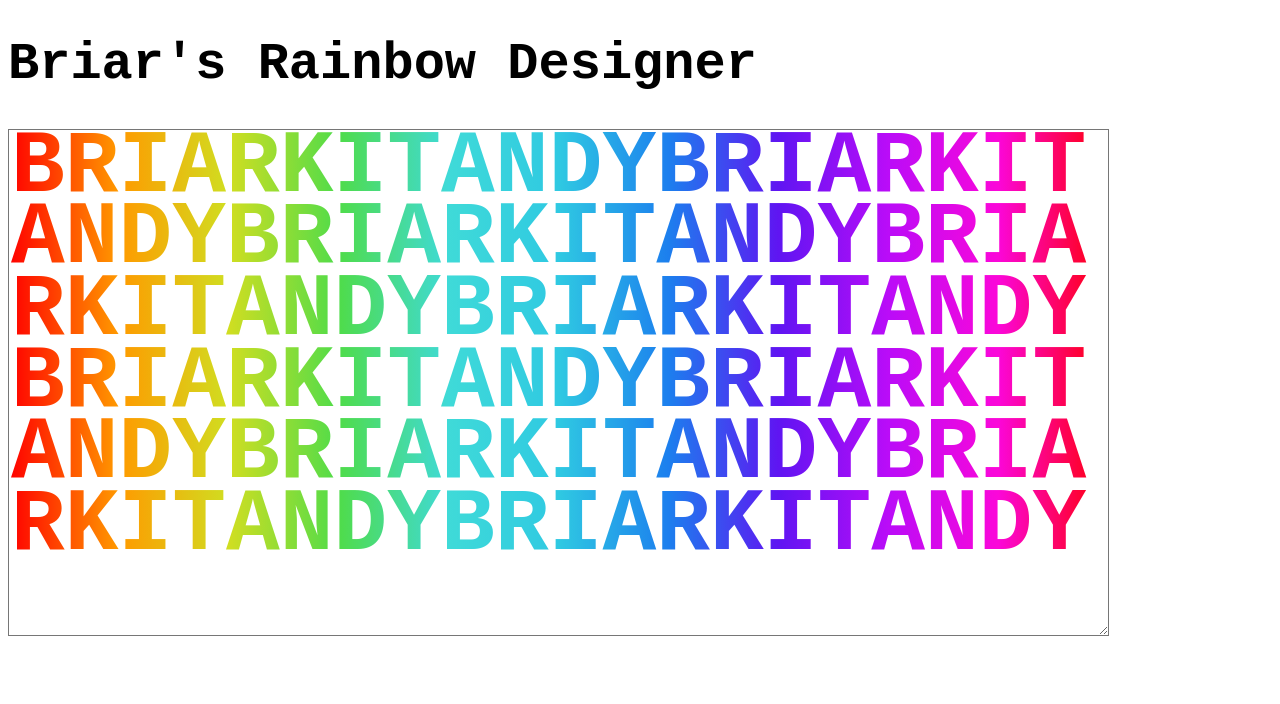
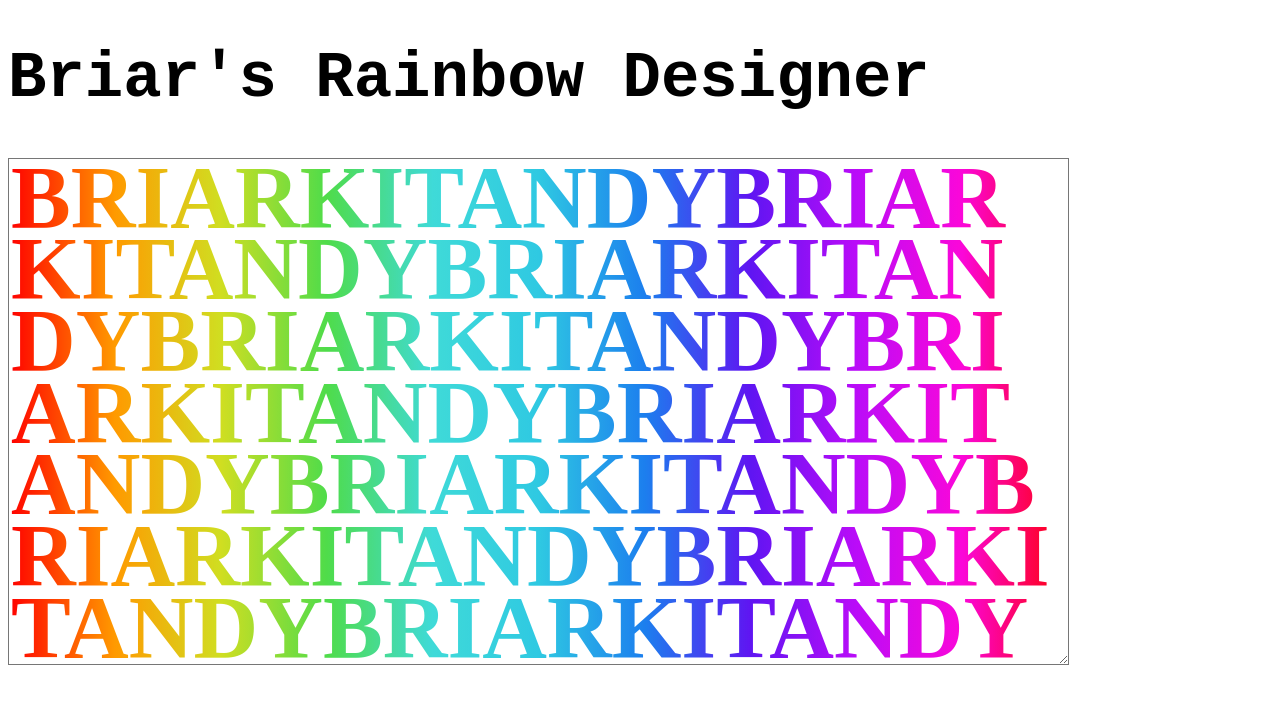
Before and after one commit to andypea/rainbowdesigner, a plain HTML site: page index.html in a window 1280 px wide. Drawn offline with Linux system fonts and the light colour scheme.

Commit message:
Use the new cross-stich web-font

```diff
--- a/index.html
+++ b/index.html
@@ -3,10 +3,10 @@
   <head>
     <meta http-equiv="content-type" content="text/html; charset=UTF-8" />
     <title>Rainbow Designer</title>
-    <link href="aquariusregular_mono.css" rel="stylesheet" type="text/css">
+    <link href="hovdenstitch-yzevo.css" rel="stylesheet" type="text/css">
   </head>
   <body spellcheck="false">
-    <h1 style="font-family: monospace; font-size: 4em">
+    <h1 style="font-family: 'hovdenstitch-yzevo', monospace; font-size: 4em">
       Briar's Rainbow Designer
     </h1>
     <textarea
@@ -28,7 +28,7 @@
           padding-box text;
         font-size: 7vw;
         font-weight: bolder;
-        font-family: monospace;
+        font-family: 'hovdenstitch-yzevo', space;
         -webkit-text-fill-color: transparent;
         spellcheck: false;
         line-height: 0.8;
```
